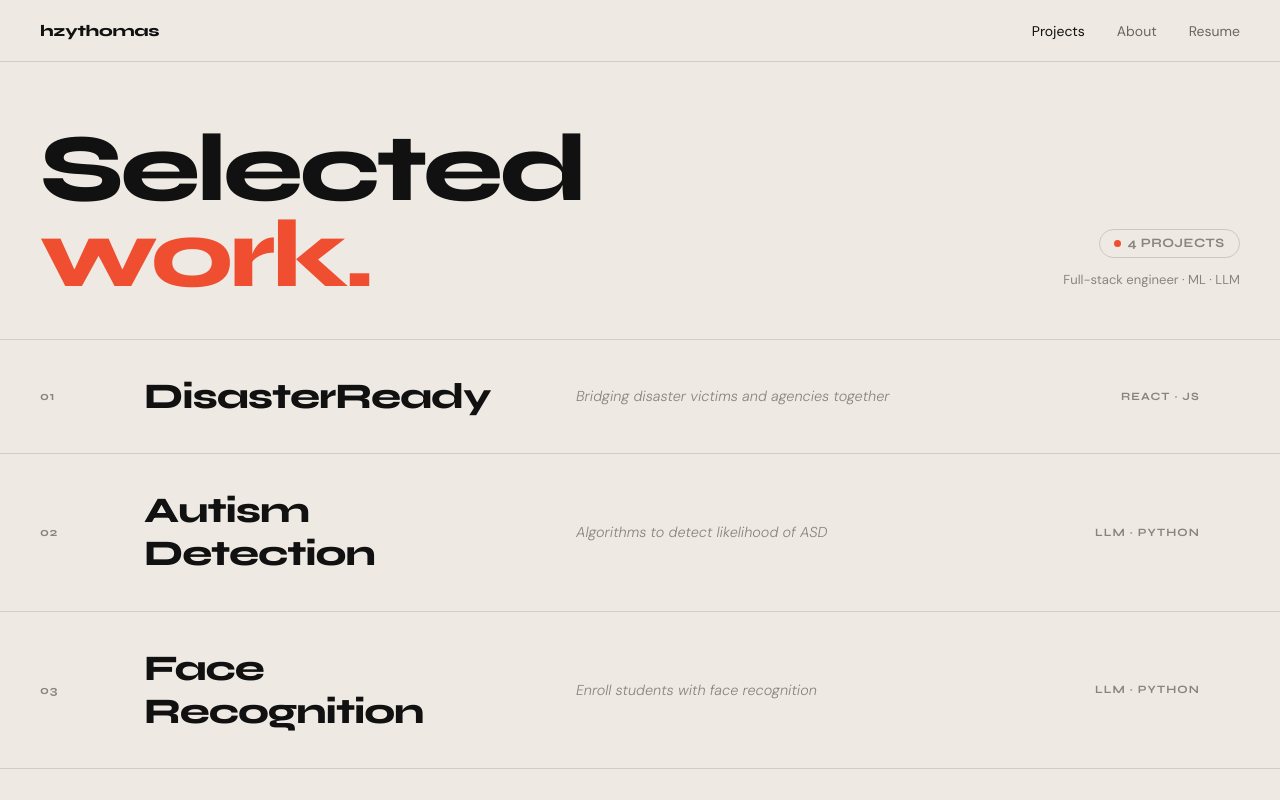
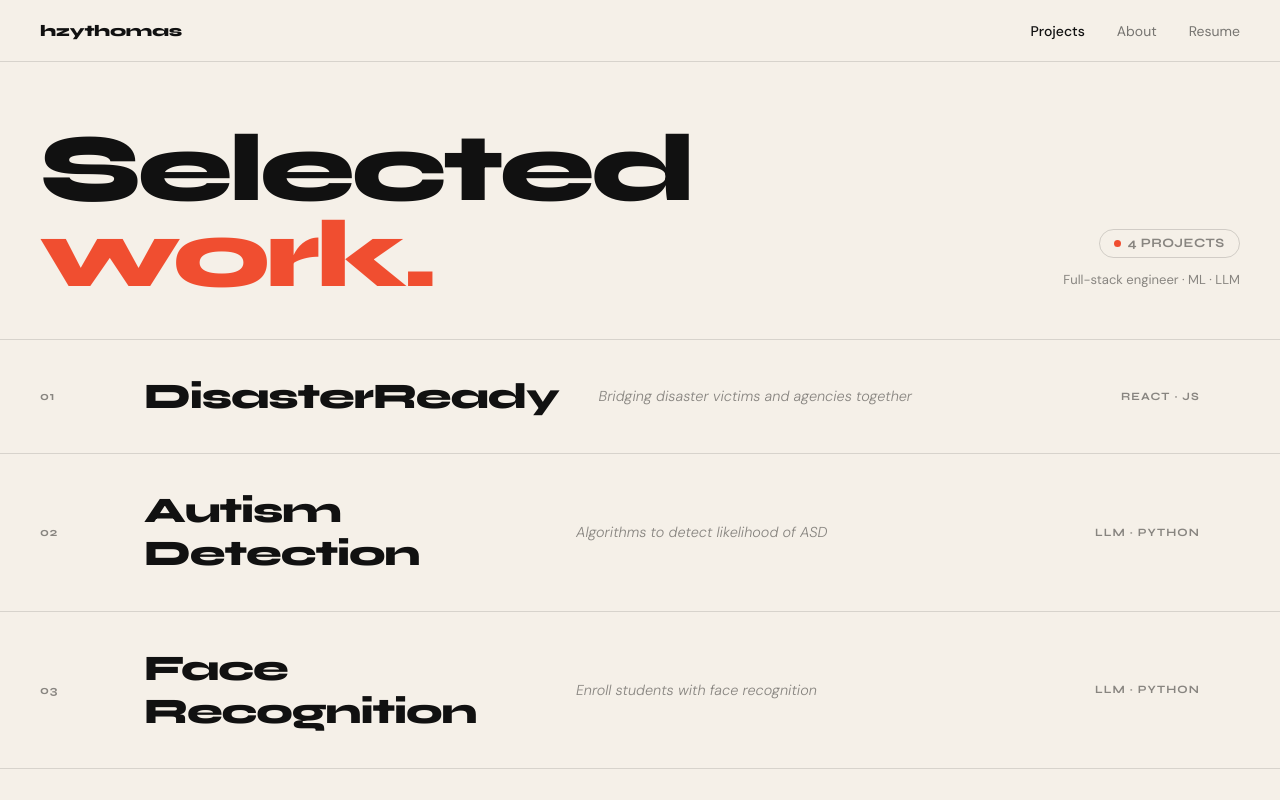
Before and after one commit to Nnahhaa/hzythomasWebsite, a React (Create React App) app in the folder porfolio-website/: page /projects in a window 1280 px wide. Shown: the top 800 px of the page. Built offline with nearby package versions, Linux system fonts and the light colour scheme.

Commit message:
minor fixes

```diff
--- a/porfolio-website/src/About/AboutPage.jsx
+++ b/porfolio-website/src/About/AboutPage.jsx
@@ -93,9 +93,10 @@ export default function AboutPage() {
 
         {/* Nav */}
         <nav style={{ display: "flex", justifyContent: "space-between", alignItems: "center", padding: "1.25rem 2.5rem", borderBottom: "1px solid rgba(0,0,0,0.12)" }}>
-          <a href="" style={{ fontFamily: "'Syne', sans-serif", fontWeight: 800, fontSize: "1rem", letterSpacing: "-0.02em", color: "#111", textDecoration: "none" }}>
+          <Link
+            to="/" style={{ fontFamily: "'Syne', sans-serif", fontWeight: 800, fontSize: "1rem", letterSpacing: "-0.02em", color: "#111", textDecoration: "none" }}>
             hzythomas
-          </a>
+          </Link>
           <ul style={{ listStyle: "none", display: "flex", gap: "2rem" }}>
             {["Projects", "About", "Resume"].map((item) => (
               <li key={item}>
--- a/porfolio-website/src/Projects/ProjectsPage.jsx
+++ b/porfolio-website/src/Projects/ProjectsPage.jsx
@@ -117,23 +117,24 @@ export default function ProjectsPage() {
   return (
     <>
       <style>{`
-        @import url('https://fonts.googleapis.com/css2?family=Syne:wght@400;700;750&family=DM+Sans:ital,wght@0,300;0,400;0,500;1,300&display=swap');
+        @import url('https://fonts.googleapis.com/css2?family=Syne:wght@400;700;750;800&family=DM+Sans:ital,wght@0,300;0,400;0,500;1,300&display=swap');
         * { box-sizing: border-box; margin: 0; padding: 0; }
         body { background: #EEEAE3; }
       `}</style>
 
-      <div style={{ background: "#EEEAE3", color: "#111111", minHeight: "100vh", fontFamily: "'DM Sans', sans-serif" }}>
+    <div style={{ background: colors.warm ?? "#EEEAE3", color: "#111111", minHeight: "100vh", fontFamily: "'DM Sans', sans-serif" }}>
 
     {/* Nav */}
     <nav style={{ display: "flex", justifyContent: "space-between", alignItems: "center", padding: "1.25rem 2.5rem", borderBottom: "1px solid rgba(0,0,0,0.12)" }}>
-          <a href="" style={{ fontFamily: "'Syne', sans-serif", fontWeight: 800, fontSize: "1rem", letterSpacing: "-0.02em", color: "#111111", textDecoration: "none" }}>
+      <Link
+        to="/" style={{ fontFamily: "'Syne', sans-serif", fontWeight: 800, fontSize: "1rem", letterSpacing: "-0.02em", color: "#111111", textDecoration: "none" }}>
         hzythomas
-          </a>
+      </Link>
       <ul style={{ listStyle: "none", display: "flex", gap: "2rem" }}>
         {["Projects", "About", "Resume"].map((item) => (
           <li key={item}>
             <Link
-                to={`/${item.toLowerCase()}`} style={{ fontSize: "0.875rem", color: "#111111", textDecoration: "none", opacity: item === "Projects" ? 1 : 0.6 }}>
+            to={`/${item.toLowerCase()}`} style={{ fontSize: "0.875rem", color: "#111111", textDecoration: "none", opacity: item === "Projects" ? 1 : 0.55, fontWeight: item === "Projects" ? 500 : 400 }}>
               {item}
             </Link>
           </li>
--- a/porfolio-website/src/Resume/ResumePage.jsx
+++ b/porfolio-website/src/Resume/ResumePage.jsx
@@ -178,17 +178,17 @@ export default function ResumePage() {
   return (
     <>
       <style>{`
-        @import url('https://fonts.googleapis.com/css2?family=Syne:wght@400;700;800&family=DM+Sans:ital,wght@0,300;0,400;0,500;1,300&display=swap');
-        * { box-sizing: border-box; margin: 0; padding: 0; }
+        @import url('https://fonts.googleapis.com/css2?family=Syne:wght@400;700;750;800&family=DM+Sans:ital,wght@0,300;0,400;0,500;1,300&display=swap');        * { box-sizing: border-box; margin: 0; padding: 0; }
       `}</style>
 
       <div style={{ background: colors.warm ?? "#EEEAE3", color: "#111111", minHeight: "100vh", fontFamily: "'DM Sans', sans-serif" }}>
 
         {/* Nav */}
         <nav style={{ display: "flex", justifyContent: "space-between", alignItems: "center", padding: "1.25rem 2.5rem", borderBottom: "1px solid rgba(0,0,0,0.12)" }}>
-          <a href="" style={{ fontFamily: "'Syne', sans-serif", fontWeight: 800, fontSize: "1rem", letterSpacing: "-0.02em", color: "#111111", textDecoration: "none" }}>
+          <Link
+            to="/" style={{ fontFamily: "'Syne', sans-serif", fontWeight: 800, fontSize: "1rem", letterSpacing: "-0.02em", color: "#111111", textDecoration: "none" }}>
             hzythomas
-          </a>
+          </Link>
           <ul style={{ listStyle: "none", display: "flex", gap: "2rem" }}>
             {["Projects", "About", "Resume"].map((item) => (
               <li key={item}>
--- a/porfolio-website/src/hp/Hero.jsx
+++ b/porfolio-website/src/hp/Hero.jsx
@@ -1,5 +1,6 @@
 import { useState, useEffect } from "react";
 import { colors } from "../constants";
+import { Link } from "react-router-dom";
 
 export default function Hero() {
   const [mounted, setMounted] = useState(false);
@@ -128,9 +129,9 @@ export default function Hero() {
         {/* CTA buttons */}
         <div style={styles.buttonGroup}>
           {buttons.map(({ label, primary, href }) => (
-            <a
+            <Link
               key={label}
-              href={href}
+              to={href}
               onMouseEnter={() => setBtnHover(label)}
               onMouseLeave={() => setBtnHover(null)}
               style={{
@@ -141,7 +142,7 @@ export default function Hero() {
               }}
             >
               {label}
-            </a>
+            </Link>
           ))}
         </div>
       </div>
```
Also changed, not shown: porfolio-website/public/404.html (deleted, +0 -14 lines). Lines whose indentation alone changed are shown as unchanged.
